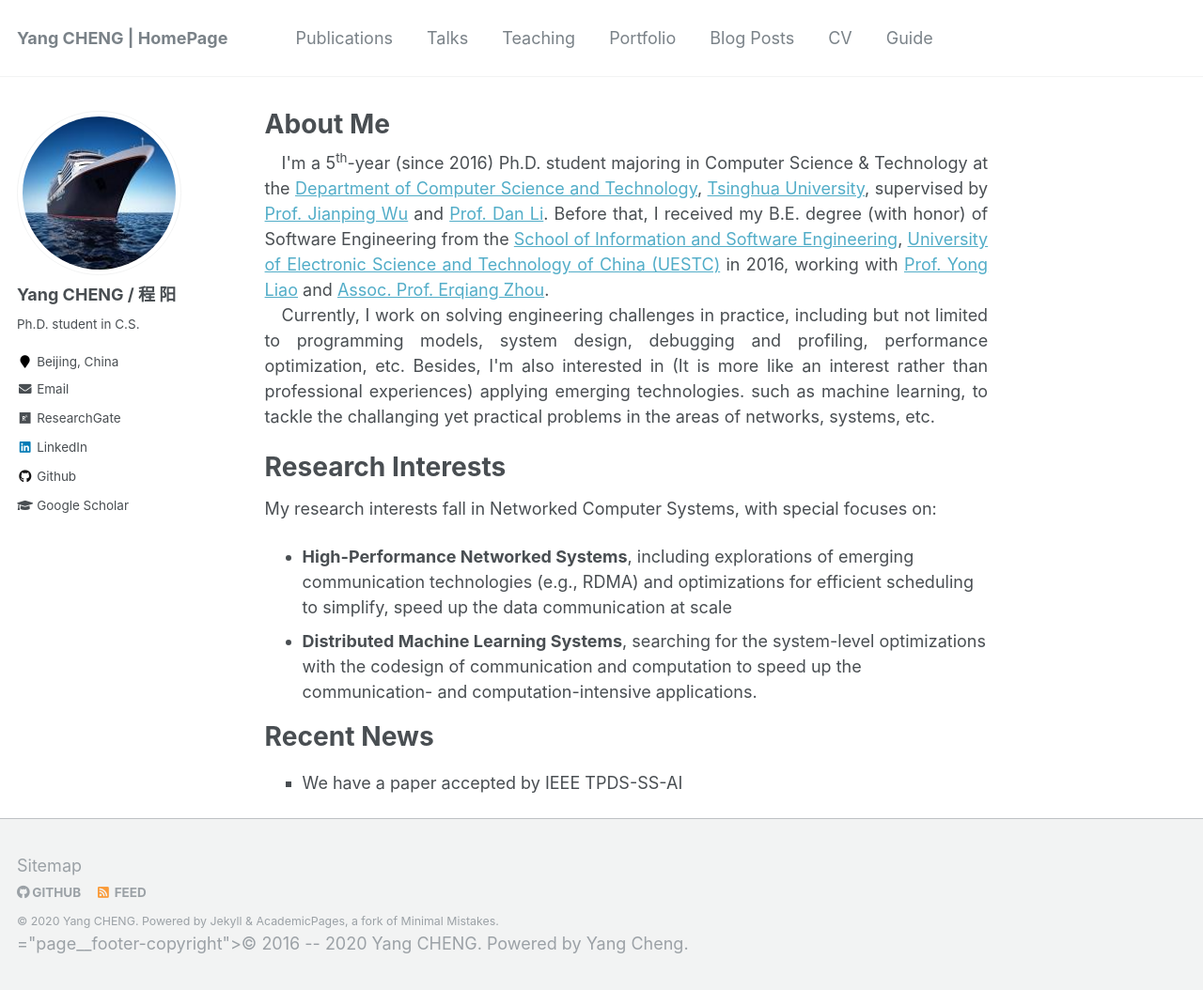
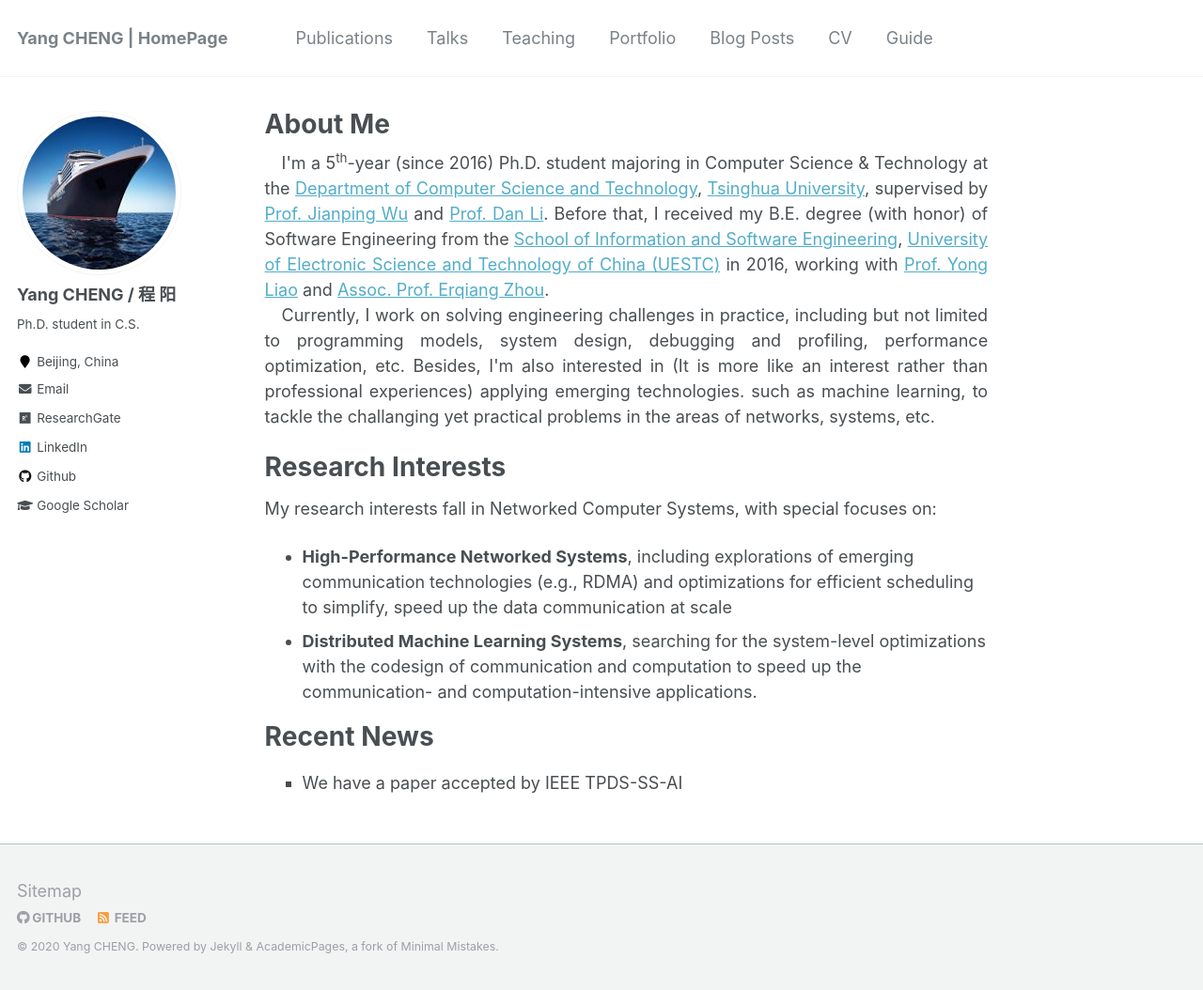
Before and after one commit to NEWPLAN/newplan.github.io, a Jekyll site: the page built from _pages/about.md, in a window 1280 px wide and 1054 px high. Shown: the whole window at 94% size. Built offline with Jekyll 4.4.1, drawn with Linux system fonts in a browser that asks for light colours.

Commit message:
Update footer.html

```diff
--- a/_includes/footer.html
+++ b/_includes/footer.html
@@ -21,4 +21,4 @@
   </ul>
 </div>
 
-<div class<div class="page__footer-copyright">&copy; {{ site.time | date: '%Y' }} {{ site.name | default: site.title }}. {{ site.data.ui-text[site.locale].powered_by | default: "Powered by" }} <a href="http://jekyllrb.com" rel="nofollow">Jekyll</a> &amp; <a href="https://github.com/academicpages/academicpages.github.io">AcademicPages</a>, a fork of <a href="https://mademistakes.com/work/minimal-mistakes-jekyll-theme/" rel="nofollow">Minimal Mistakes</a>.</div>="page__footer-copyright">&copy; 2016 -- {{ site.time | date: '%Y' }} {{ site.name | default: site.title }}. {{ site.data.ui-text[site.locale].powered_by | default: "Powered by" }} Yang Cheng.</div>
+<div class="page__footer-copyright">&copy; {{ site.time | date: '%Y' }} {{ site.name | default: site.title }}. {{ site.data.ui-text[site.locale].powered_by | default: "Powered by" }} <a href="http://jekyllrb.com" rel="nofollow">Jekyll</a> &amp; <a href="https://github.com/academicpages/academicpages.github.io">AcademicPages</a>, a fork of <a href="https://mademistakes.com/work/minimal-mistakes-jekyll-theme/" rel="nofollow">Minimal Mistakes</a>.</div>
```
